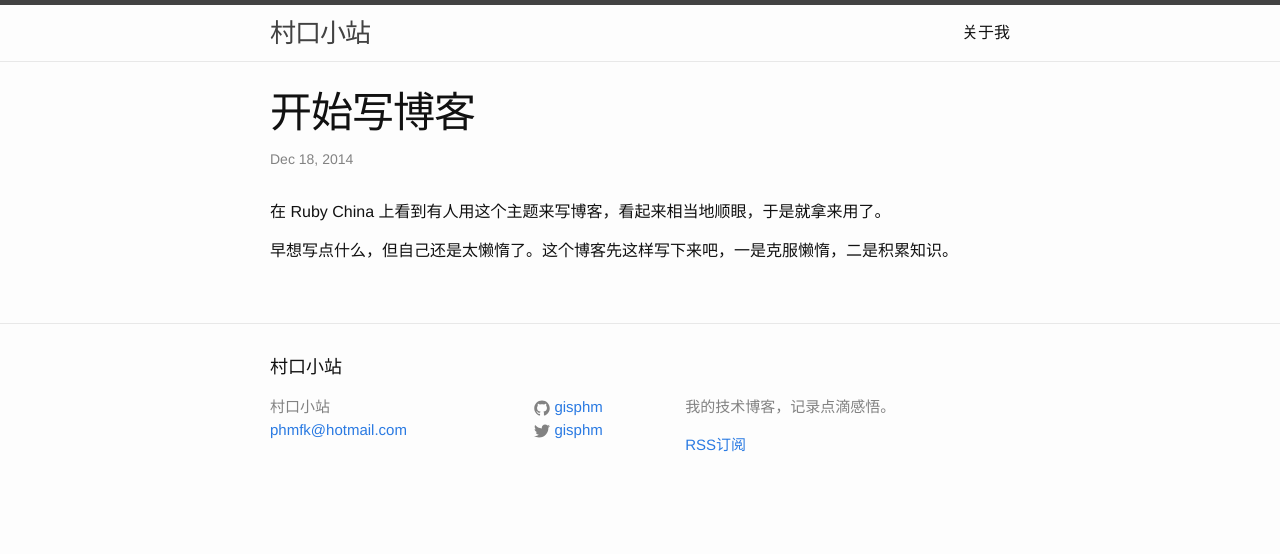
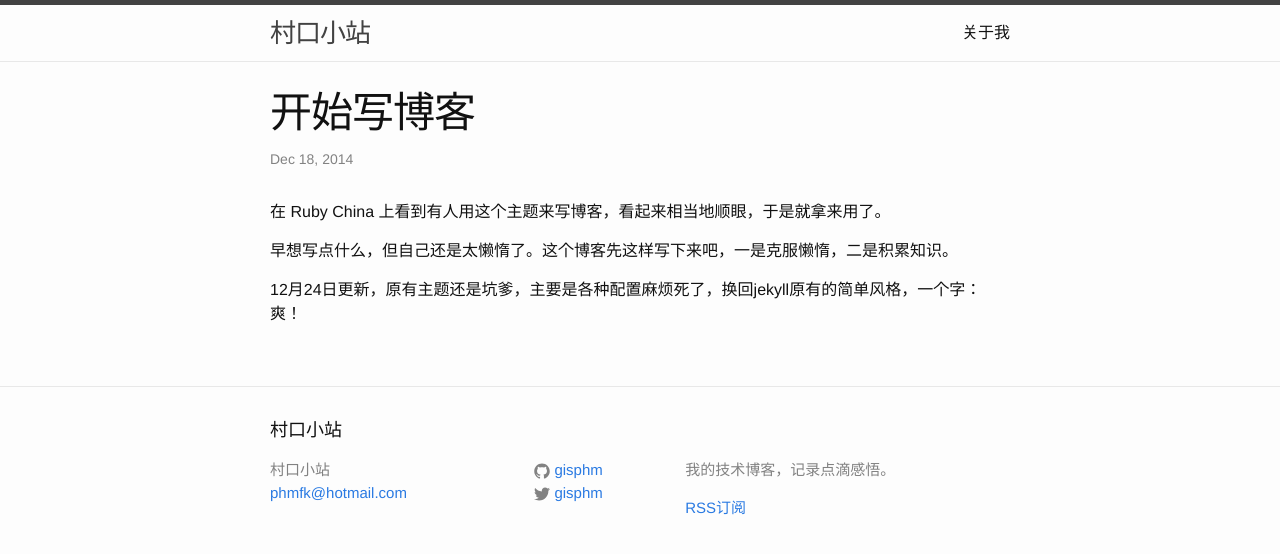
Before and after one commit to gisphm/gisphm.github.io, a Jekyll site: the page built from _posts/2014-12-18-Opening.md, in a window 1280 px wide. Shown: the top 554 px of the page. Built offline with Jekyll 4.4.1, drawn with Linux system fonts in a browser that asks for light colours; Markdown is read by kramdown in place of the engine named in the settings.

Commit message:
updated Opening
Signed-off-by: gisphm <phmfk@hotmail.com>

```diff
--- a/_posts/2014-12-18-Opening.md
+++ b/_posts/2014-12-18-Opening.md
@@ -6,3 +6,5 @@ title: 开始写博客
 在 Ruby China 上看到有人用这个主题来写博客，看起来相当地顺眼，于是就拿来用了。
 
 早想写点什么，但自己还是太懒惰了。这个博客先这样写下来吧，一是克服懒惰，二是积累知识。
+
+12月24日更新，原有主题还是坑爹，主要是各种配置麻烦死了，换回jekyll原有的简单风格，一个字：爽！
```
